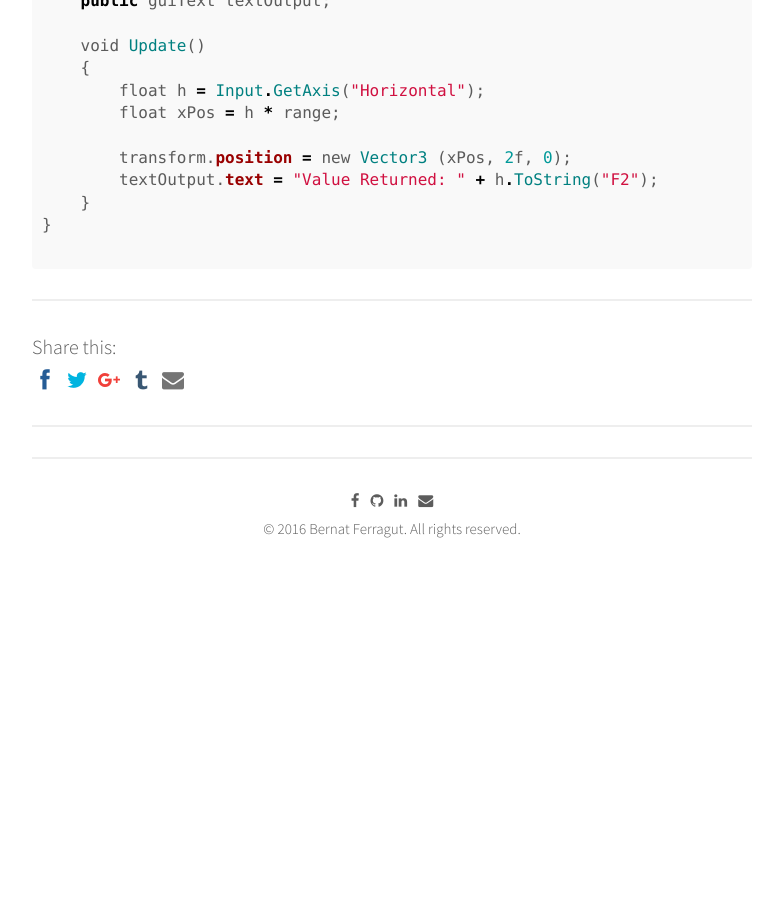
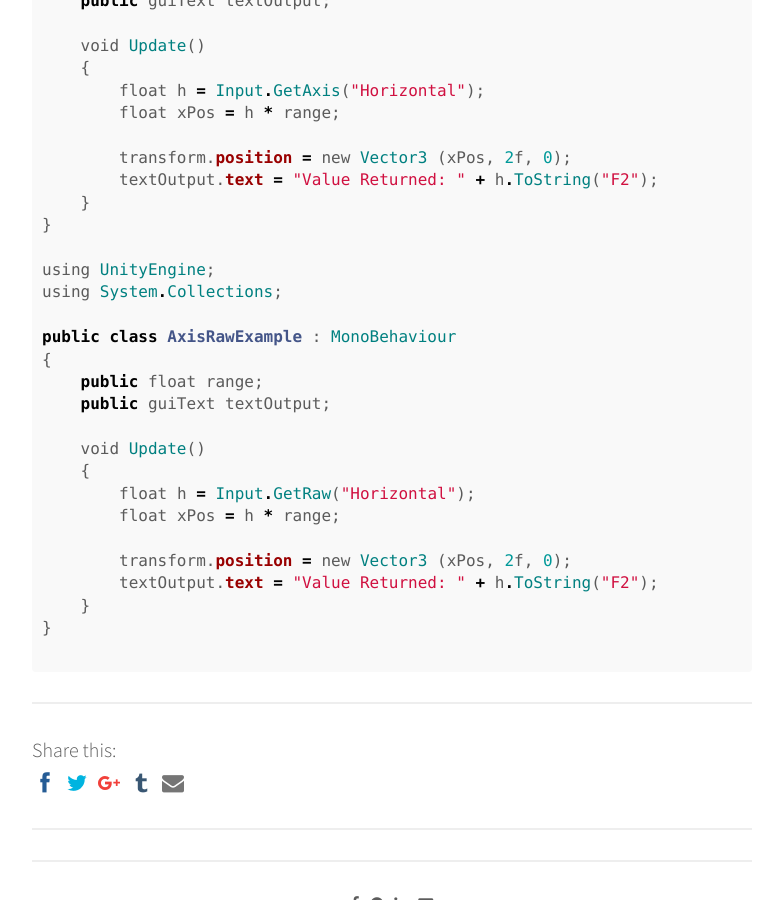
Before and after one commit to bernatferragut/FutureWeb-blog, a Jekyll site: the page built from _posts/30-11-16-VR-Scripting in Unity.md, in a window 1280 px wide and 900 px high, scrolled down 14911 px. Shown: the whole window, without its empty margins (248-1031 px from the left). Built offline with Jekyll 4.4.1, drawn with Linux system fonts in a browser that asks for light colours; nearby versions of some CDN libraries; comment, search, counter and statistics services are not loaded; before the commit the page ends 15552 px from its top, so only the background shows below that.

Commit message:
Update 30-11-16-VR-Scripting in Unity.md
GetAxis Raw script

````diff
--- a/_posts/30-11-16-VR-Scripting in Unity.md
+++ b/_posts/30-11-16-VR-Scripting in Unity.md
@@ -678,4 +678,22 @@
     }
 }
 
+using UnityEngine;
+using System.Collections;
+
+public class AxisRawExample : MonoBehaviour
+{
+    public float range;
+    public guiText textOutput;
+
+    void Update()
+    {
+        float h = Input.GetRaw("Horizontal");
+        float xPos = h * range;
+
+        transform.position = new Vector3 (xPos, 2f, 0);
+        textOutput.text = "Value Returned: " + h.ToString("F2");
+    }
+}
+
 ```
````
